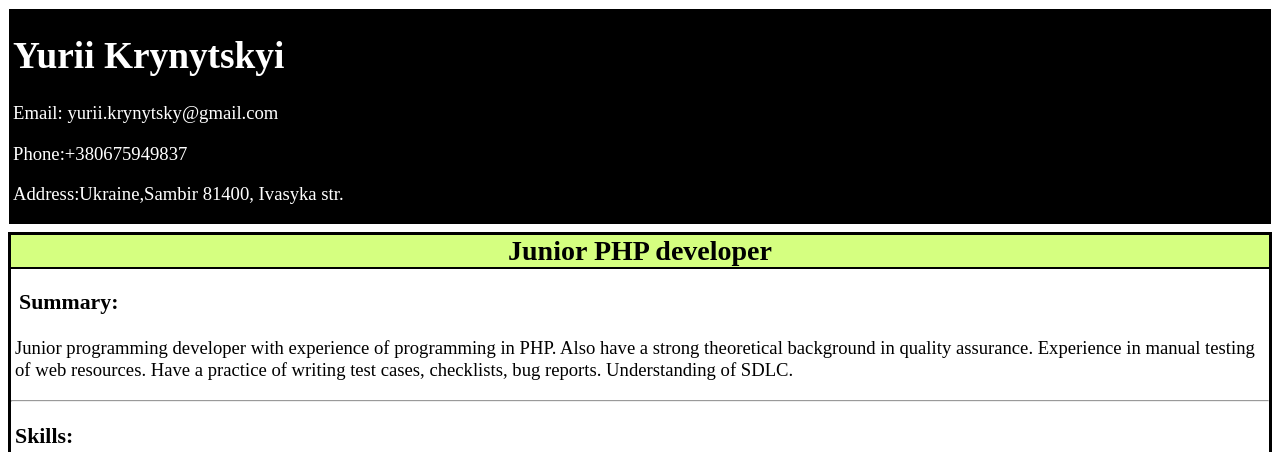
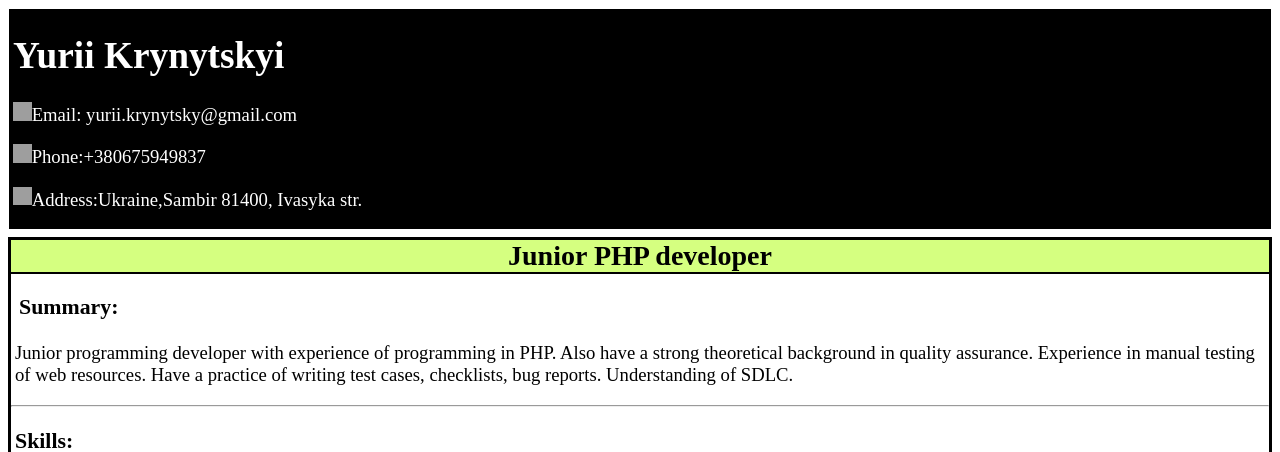
Before and after one commit to Krynytsky/tutorials, a PHP site: page / in a window 1280 px wide. Shown: the top 452 px of the page. Run offline with PHP 8.4, Linux system fonts and the light colour scheme; grey boxes are pictures that could not be loaded.

Commit message:
css changes

```diff
--- a/CSS/style.css
+++ b/CSS/style.css
@@ -79,3 +79,7 @@ h3{
   background-color: black;
   color: white;
 }
+img{
+  width: 14pt;
+  height: 14pt;
+}
--- a/index.php
+++ b/index.php
@@ -12,10 +12,10 @@
   <body>
     <header>
         <h1 id="author">Yurii Krynytskyi</h1>
+        <p><img src="images/mail.png" alt="Email">Email: yurii.krynytsky@gmail.com</p>
         <!-- <a href="yurii.krynytsky@gmail.com">Email:yurii.krynytsky@gmail.com</a> -->
-        <p>Email: yurii.krynytsky@gmail.com</p>
-        <p>Phone:+380675949837</p>
-        <p>Address:Ukraine,Sambir 81400, Ivasyka str. </p>
+        <p><img src="images/phone.png">Phone:+380675949837</p>
+        <p><img src="images/address.png">Address:Ukraine,Sambir 81400, Ivasyka str. </p>
     </header>
     <main>
       <h2 id="job_offer">Junior PHP developer</h2>
```
